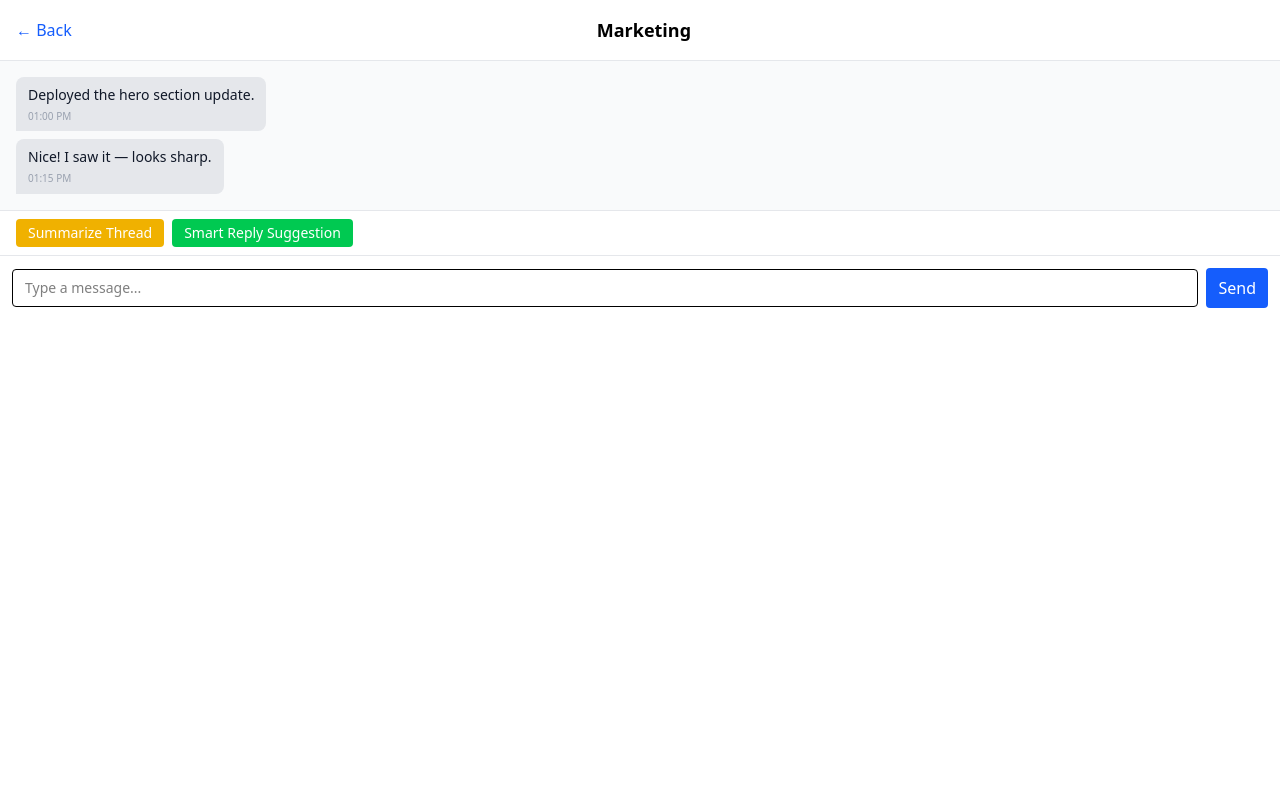
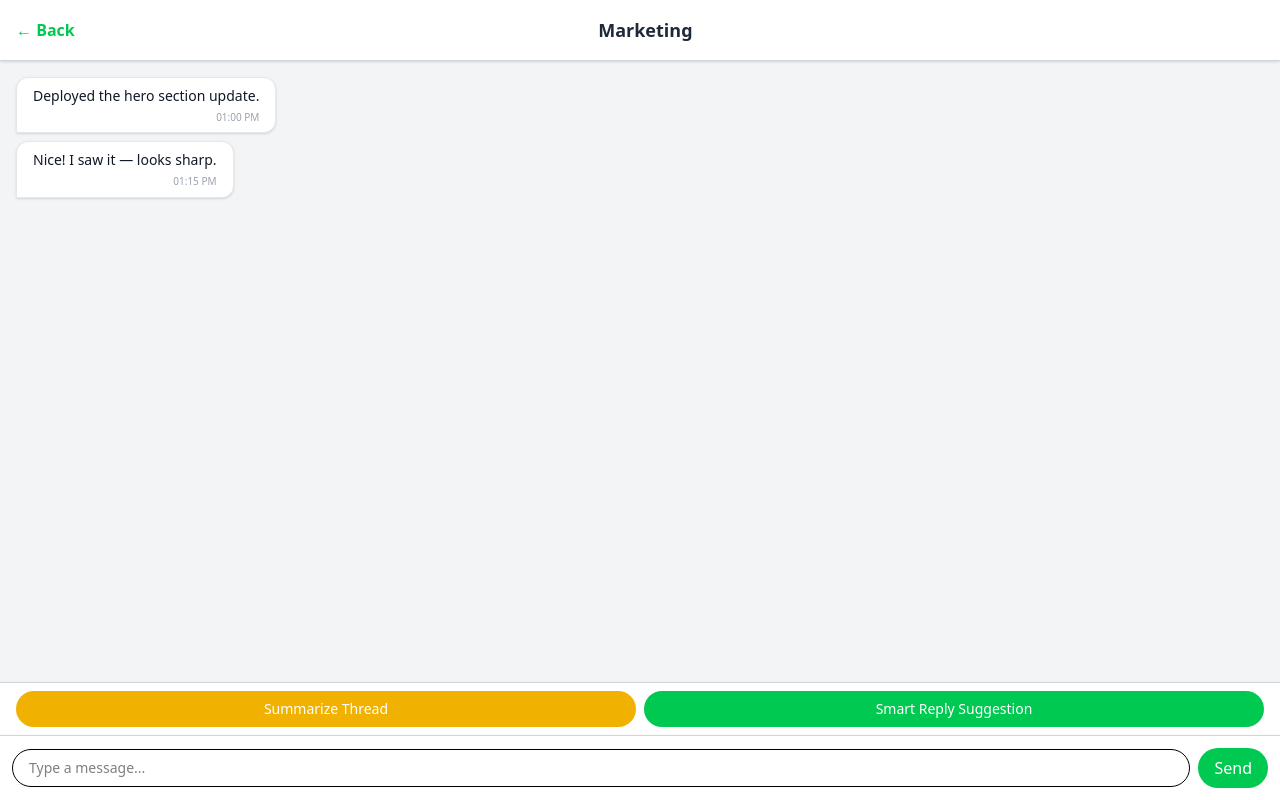
Before and after one commit to Swaminathanjk/Smart-Team-Chat, a React (Vite) app in the folder smart-team-chat/: page /chat/c1 in a window 1280 px wide. Built offline with nearby package versions, Linux system fonts and the light colour scheme.

Commit message:
21:07 Commit

```diff
--- a/smart-team-chat/src/components/AIControls.jsx
+++ b/smart-team-chat/src/components/AIControls.jsx
@@ -1,16 +1,16 @@
 // src/components/AIControls.jsx
 export default function AIControls({ onSummarize, onSmartReply }) {
   return (
-    <div className="flex gap-2 px-4 py-2 border-t border-gray-200 bg-white">
+    <div className="flex gap-2 px-4 py-2 border-t border-gray-300 bg-white shadow-sm">
       <button
         onClick={onSummarize}
-        className="px-3 py-1 text-sm bg-yellow-500 text-white rounded hover:bg-yellow-600"
+        className="flex-1 px-4 py-2 bg-yellow-500 text-white rounded-full hover:bg-yellow-600 transition text-sm font-medium"
       >
         Summarize Thread
       </button>
       <button
         onClick={onSmartReply}
-        className="px-3 py-1 text-sm bg-green-500 text-white rounded hover:bg-green-600"
+        className="flex-1 px-4 py-2 bg-green-500 text-white rounded-full hover:bg-green-600 transition text-sm font-medium"
       >
         Smart Reply Suggestion
       </button>
--- a/smart-team-chat/src/components/ChatItem.jsx
+++ b/smart-team-chat/src/components/ChatItem.jsx
@@ -6,17 +6,20 @@ export default function ChatItem({ chat }) {
   return (
     <Link
       to={`/chat/${chat.id}`}
-      className="flex items-center justify-between px-4 py-3 border-b border-gray-100 hover:bg-gray-50 transition"
+      className="flex items-center justify-between px-4 py-3 border-b border-gray-200 hover:bg-gray-50 transition cursor-pointer"
     >
-      <div className="flex flex-col">
-        <span className="font-medium text-gray-900">{chat.name}</span>
-        <span className="text-sm text-gray-500 truncate w-48">
-          {chat.lastMessage}
-        </span>
+      <div className="flex items-center gap-3">
+        <div className="w-10 h-10 bg-green-400 rounded-full flex items-center justify-center text-white font-bold text-sm">
+          {chat.name.charAt(0).toUpperCase()}
+        </div>
+        <div className="flex flex-col">
+          <span className="font-medium text-gray-900">{chat.name}</span>
+          <span className="text-sm text-gray-500 truncate w-48">
+            {chat.lastMessage}
+          </span>
+        </div>
       </div>
-      <span className="text-xs text-gray-400">
-        {formatTime(chat.lastTime)}
-      </span>
+      <span className="text-xs text-gray-400">{formatTime(chat.lastTime)}</span>
     </Link>
   );
 }
--- a/smart-team-chat/src/components/InputBar.jsx
+++ b/smart-team-chat/src/components/InputBar.jsx
@@ -13,18 +13,18 @@ export default function InputBar({ onSend }) {
   return (
     <form
       onSubmit={handleSubmit}
-      className="flex items-center gap-2 p-3 border-t border-gray-200"
+      className="flex items-center gap-2 p-3 border-t border-gray-300 bg-white shadow-sm"
     >
       <input
         type="text"
         value={text}
         onChange={(e) => setText(e.target.value)}
         placeholder="Type a message..."
-        className="flex-1 border rounded px-3 py-2 text-sm focus:outline-none focus:ring focus:ring-blue-300"
+        className="flex-1 border rounded-full px-4 py-2 text-sm focus:outline-none focus:ring-2 focus:ring-green-400"
       />
       <button
         type="submit"
-        className="px-3 py-2 bg-blue-600 text-white rounded hover:bg-blue-700"
+        className="px-4 py-2 bg-green-500 text-white rounded-full hover:bg-green-600 transition"
       >
         Send
       </button>
--- a/smart-team-chat/src/components/MessageBubble.jsx
+++ b/smart-team-chat/src/components/MessageBubble.jsx
@@ -5,14 +5,14 @@ export default function MessageBubble({ message }) {
   return (
     <div className={`flex ${isMe ? "justify-end" : "justify-start"}`}>
       <div
-        className={`px-3 py-2 rounded-lg max-w-xs text-sm ${
+        className={`px-4 py-2 rounded-xl max-w-xs text-sm break-words shadow ${
           isMe
-            ? "bg-blue-600 text-white rounded-br-none"
-            : "bg-gray-200 text-gray-900 rounded-bl-none"
+            ? "bg-green-500 text-white rounded-br-none"
+            : "bg-white text-gray-900 rounded-bl-none border border-gray-200"
         }`}
       >
         <p>{message.text}</p>
-        <span className="block text-[10px] text-gray-400 mt-1">
+        <span className="block text-[10px] text-gray-400 mt-1 text-right">
           {new Date(message.time).toLocaleTimeString([], {
             hour: "2-digit",
             minute: "2-digit",
--- a/smart-team-chat/src/pages/ChatList.jsx
+++ b/smart-team-chat/src/pages/ChatList.jsx
@@ -8,19 +8,19 @@ export default function ChatList() {
   const { chats } = useContext(ChatContext);
 
   return (
-    <div className="flex flex-col h-full">
+    <div className="flex flex-col h-screen bg-gray-100">
       {/* Header */}
-      <header className="p-4 border-b border-gray-200 flex justify-between items-center">
-        <h1 className="text-xl font-semibold">Smart Team Chat</h1>
+      <header className="p-4 border-b border-gray-300 flex justify-between items-center bg-white shadow-sm">
+        <h1 className="text-xl font-semibold text-gray-800">Smart Team Chat</h1>
         <Link
           to="/new"
-          className="px-3 py-1 text-sm bg-blue-600 text-white rounded-md hover:bg-blue-700"
+          className="px-4 py-2 text-sm bg-green-500 text-white rounded-full hover:bg-green-600 transition"
         >
           + New Chat
         </Link>
       </header>
 
-      {/* Chat list */}
+      {/* Chat List */}
       <div className="flex-1 overflow-y-auto">
         {chats.map((chat) => (
           <ChatItem key={chat.id} chat={chat} />
--- a/smart-team-chat/src/pages/ChatWindow.jsx
+++ b/smart-team-chat/src/pages/ChatWindow.jsx
@@ -1,6 +1,6 @@
 // src/pages/ChatWindow.jsx
 import { useParams, Link } from "react-router-dom";
-import { useContext, useState } from "react";
+import { useContext, useState, useEffect, useRef } from "react";
 import { ChatContext } from "../context/ChatContext";
 import MessageList from "../components/MessageList";
 import InputBar from "../components/InputBar";
@@ -10,14 +10,22 @@ export default function ChatWindow() {
   const { chatId } = useParams();
   const { chats, addMessage } = useContext(ChatContext);
   const chat = chats.find((c) => c.id === chatId);
-
   const [aiSummary, setAiSummary] = useState(null);
   const [aiReply, setAiReply] = useState(null);
+
+  const [copiedSummary, setCopiedSummary] = useState(false);
+  const [copiedReply, setCopiedReply] = useState(false);
+
+  const scrollRef = useRef();
+
+  useEffect(() => {
+    scrollRef.current?.scrollIntoView({ behavior: "smooth" });
+  }, [chat?.messages, aiSummary, aiReply]);
 
   if (!chat) {
     return (
       <div className="p-4">
-        <p>Chat not found.</p>
+        <p className="text-gray-600">Chat not found.</p>
         <Link to="/" className="text-blue-600 underline">
           Back to chats
         </Link>
@@ -35,30 +43,50 @@ export default function ChatWindow() {
     });
   };
 
+  const copyToClipboard = (text, setCopied) => {
+    navigator.clipboard
+      .writeText(text)
+      .then(() => {
+        setCopied(true);
+        setTimeout(() => setCopied(false), 2000);
+      })
+      .catch((err) => console.error("Failed to copy:", err));
+  };
+
   return (
-    <div className="flex flex-col h-full">
+    <div className="flex flex-col h-screen bg-gray-100">
       {/* Header */}
-      <header className="p-4 border-b border-gray-200 flex justify-between items-center">
-        <Link to="/" className="text-blue-600 hover:underline">
+      <header className="p-4 border-b border-gray-300 bg-white flex justify-between items-center shadow-sm">
+        <Link to="/" className="text-green-500 font-semibold hover:underline">
           ← Back
         </Link>
-        <h2 className="text-lg font-semibold">{chat.name}</h2>
-        <div className="w-12" /> {/* Spacer */}
+        <h2 className="text-lg font-semibold text-gray-800">{chat.name}</h2>
+        <div className="w-12" />
       </header>
 
-      {/* Message List */}
-      <div className="flex-1 overflow-y-auto p-4 bg-gray-50">
+      {/* Messages */}
+      <div className="flex-1 overflow-y-auto p-4 space-y-2">
         <MessageList messages={chat.messages} />
+
         {aiSummary && (
-          <div className="mt-4 p-3 bg-yellow-100 text-sm rounded">
+          <div className="relative mt-2 p-3 bg-yellow-100 text-sm rounded-md border border-yellow-300 shadow-sm">
             <strong>AI Summary:</strong> {aiSummary}
           </div>
         )}
+
         {aiReply && (
-          <div className="mt-4 p-3 bg-green-100 text-sm rounded">
+          <div className="relative mt-2 p-3 bg-green-100 text-sm rounded-md border border-green-300 shadow-sm">
             <strong>AI Suggestion:</strong> {aiReply}
+            <button
+              onClick={() => copyToClipboard(aiReply, setCopiedReply)}
+              className="absolute top-2 right-2 bg-green-200 hover:bg-green-300 text-xs px-2 py-1 rounded"
+            >
+              {copiedReply ? "Copied!" : "Copy"}
+            </button>
           </div>
         )}
+
+        <div ref={scrollRef} />
       </div>
 
       {/* AI Controls */}
--- a/smart-team-chat/src/pages/NewChat.jsx
+++ b/smart-team-chat/src/pages/NewChat.jsx
@@ -14,7 +14,6 @@ export default function NewChat() {
       setIcebreaker("Please enter a participant name first.");
       return;
     }
-    // AI placeholder logic — can be replaced with real AI call later
     setIcebreaker(`Hey ${name}, how’s your week going so far? 😊`);
   };
 
@@ -35,48 +34,48 @@ export default function NewChat() {
   };
 
   return (
-    <div className="flex flex-col h-full">
+    <div className="flex flex-col h-screen bg-gray-100">
       {/* Header */}
-      <header className="p-4 border-b border-gray-200 flex justify-between items-center">
-        <Link to="/" className="text-blue-600 hover:underline">
+      <header className="p-4 border-b border-gray-300 bg-white flex justify-between items-center shadow-sm">
+        <Link to="/" className="text-green-500 font-semibold hover:underline">
           ← Back
         </Link>
-        <h2 className="text-lg font-semibold">New Chat</h2>
-        <div className="w-12" /> {/* Spacer */}
+        <h2 className="text-lg font-semibold text-gray-800">New Chat</h2>
+        <div className="w-12" />
       </header>
 
       {/* Form */}
       <div className="flex-1 flex flex-col p-6 gap-4">
-        <label className="flex flex-col gap-2">
+        <label className="flex flex-col gap-2 text-gray-700">
           <span className="font-medium">Participant Name</span>
           <input
             type="text"
             value={name}
             onChange={(e) => setName(e.target.value)}
             placeholder="Enter name..."
-            className="border rounded px-3 py-2 focus:outline-none focus:ring focus:ring-blue-300"
+            className="border rounded-full px-4 py-2 focus:outline-none focus:ring-2 focus:ring-green-400"
           />
         </label>
 
         <button
           onClick={handleGenerateIcebreaker}
-          className="px-3 py-2 bg-green-500 text-white rounded hover:bg-green-600 w-fit"
+          className="px-4 py-2 bg-green-500 text-white rounded-full hover:bg-green-600 transition w-fit text-sm font-medium"
         >
           Generate Icebreaker
         </button>
 
         {icebreaker && (
-          <div className="p-3 bg-green-100 text-sm rounded">
+          <div className="p-3 bg-green-100 text-sm rounded-md border border-green-300 shadow-sm">
             <strong>AI Suggestion:</strong> {icebreaker}
           </div>
         )}
       </div>
 
-      {/* Footer Action */}
-      <div className="p-4 border-t border-gray-200">
+      {/* Footer */}
+      <div className="p-4 border-t border-gray-300 bg-white shadow-sm">
         <button
           onClick={handleCreate}
-          className="w-full px-3 py-2 bg-blue-600 text-white rounded hover:bg-blue-700"
+          className="w-full px-4 py-2 bg-green-500 text-white rounded-full hover:bg-green-600 transition text-sm font-medium"
         >
           Start Chat
         </button>
```
